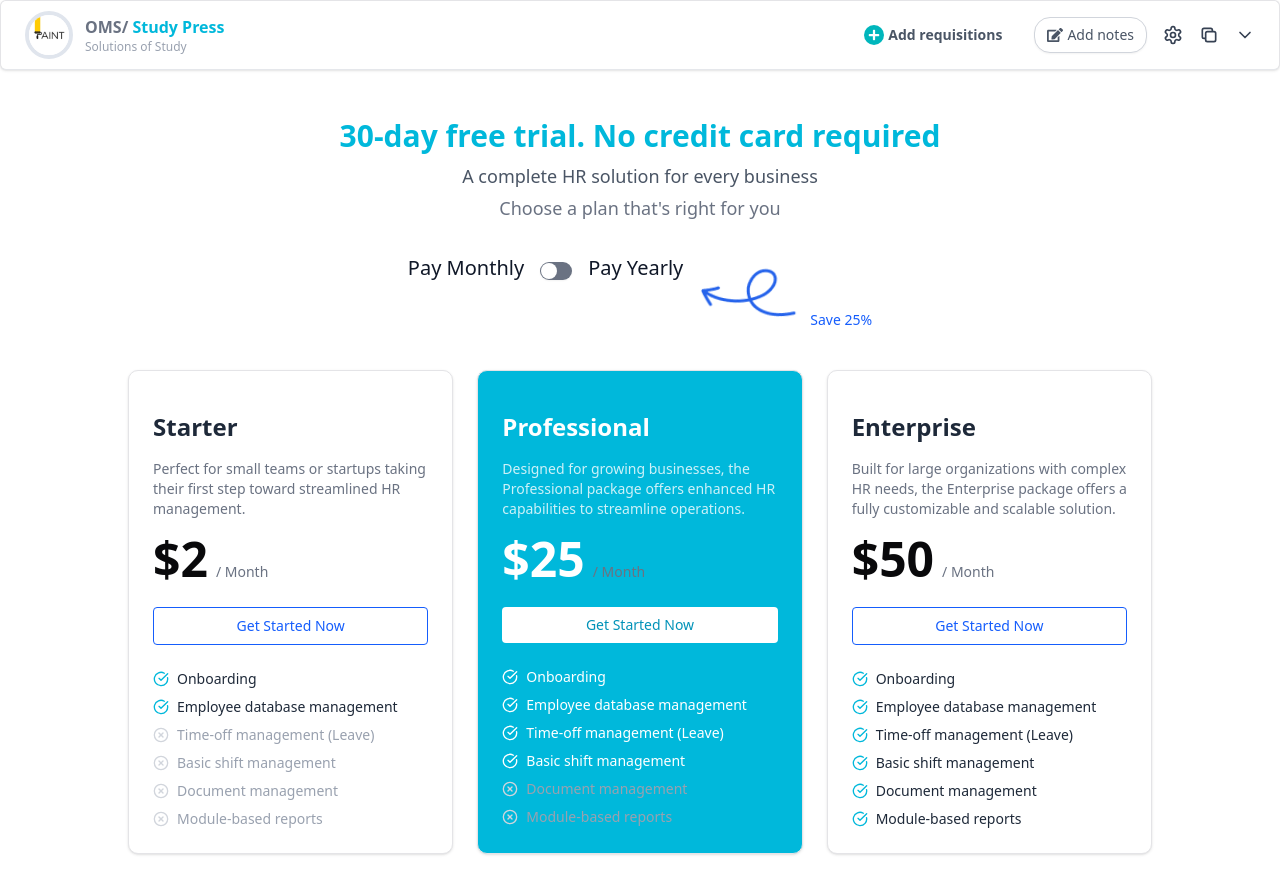
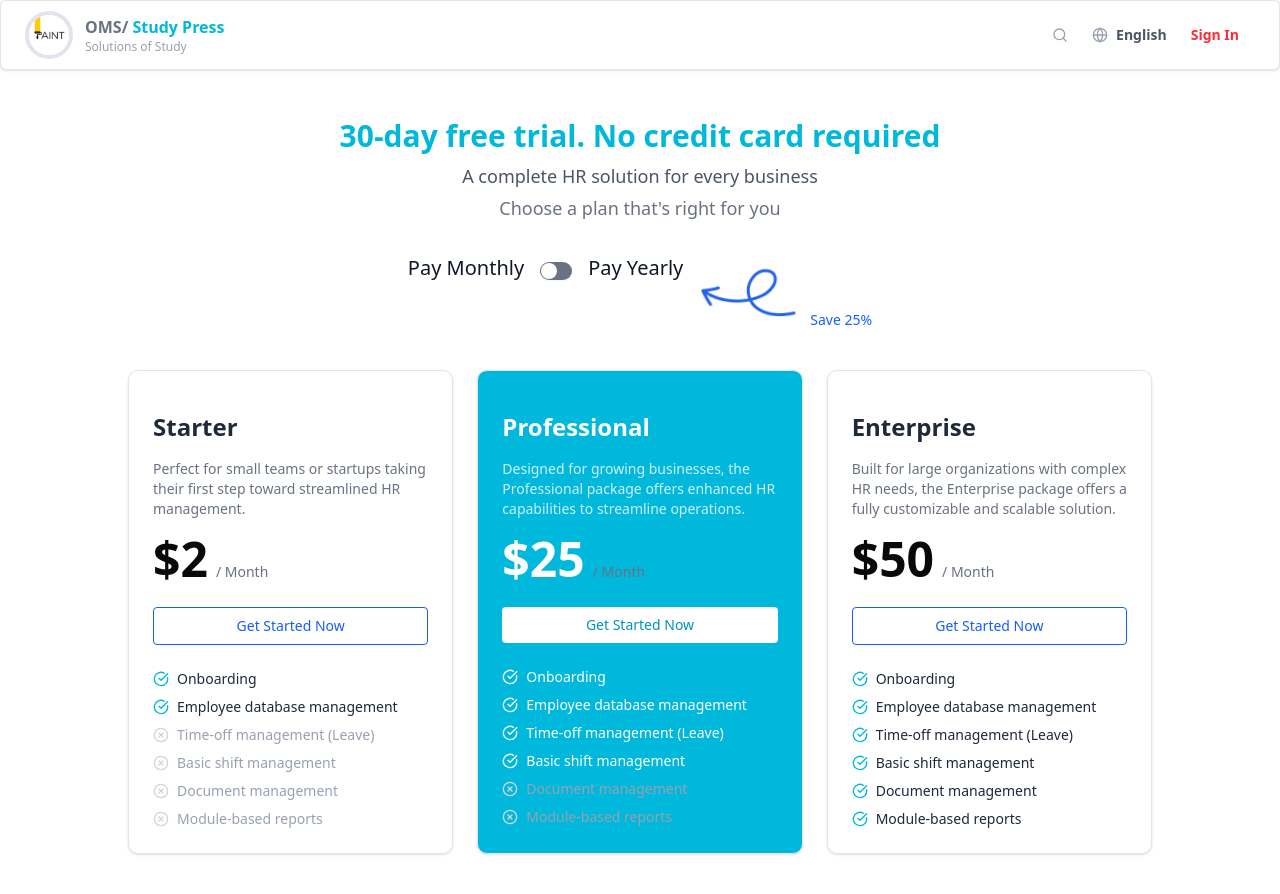
Before and after one commit to SaifullaJubair/revinr-oms-task, a Next.js app: page /pricing in a window 1280 px wide. Shown: the top 894 px of the page. Built offline with nearby package versions, Linux system fonts and the light colour scheme.

Commit message:
feat: enhance Navbar with additional icons and improved mobile layout; add Search and Globe components

```diff
--- a/src/shared/navbar/Navbar.jsx
+++ b/src/shared/navbar/Navbar.jsx
@@ -1,7 +1,15 @@
 "use client";
 import Image from "next/image";
 import React, { useState } from "react";
-import { Bell, Settings, ChevronDown, Menu, X } from "lucide-react";
+import {
+  Bell,
+  Settings,
+  ChevronDown,
+  Menu,
+  X,
+  Globe,
+  Search,
+} from "lucide-react";
 import { FaEdit, FaEyeSlash, FaPlus } from "react-icons/fa";
 import { HiOutlineDuplicate } from "react-icons/hi";
 import { Button } from "@/components/ui/button";
@@ -22,7 +30,7 @@ const Navbar = () => {
             className="rounded-full w-full object-cover bg-white"
           />
         </div>
-        <div className="hidden sm:block">
+        <div className="">
           <h3 className="font-bold text-gray-700 text-sm md:text-base">
             <span className="text-gray-500">OMS/ </span>
             <span className="text-cyan-500">Study Press</span>
@@ -32,36 +40,23 @@ const Navbar = () => {
       </Link>
 
       {/* Right Section - Desktop Buttons + Icons (Hidden on mobile) */}
-      <div className="hidden md:flex items-center gap-4">
-        <button className="flex items-center gap-1 text-sm text-gray-600 font-bold px-4 py-1 rounded hover:bg-gray-100">
-          <span className="bg-[#00B6BC] text-white rounded-full size-5 flex items-center justify-center">
-            <FaPlus size={12} />
-          </span>
-          Add requisitions
+      <div className="hidden md:flex items-center gap-6 mr-4">
+        <Search size={16} className="text-gray-400 cursor-pointer" />
+        <button className="flex items-center gap-2 text-gray-600 text-sm font-bold cursor-pointer">
+          <Globe className="text-gray-400" size={16} />
+          English
         </button>
-        <Button
-          className="flex items-center gap-1 text-sm border border-gray-300 px-3 py-1 hover:bg-gray-100 rounded-2xl text-gray-600"
-          variant={"outline"}
+        <Link
+          href="/sign-in"
+          className="text-red-500 font-bold text-sm cursor-pointer"
         >
-          <FaEdit size={14} />
-          Add notes
-        </Button>
-
-        <Settings size={20} className="text-gray-700 cursor-pointer" />
-        <HiOutlineDuplicate
-          size={20}
-          className="text-gray-700 cursor-pointer"
-        />
-        <ChevronDown size={20} className="text-gray-700 cursor-pointer" />
+          Sign In
+        </Link>
       </div>
 
       {/* Mobile Menu Button (Visible only on mobile) */}
       <div className="flex md:hidden items-center gap-3">
-        <Settings size={20} className="text-gray-700 cursor-pointer" />
-        <HiOutlineDuplicate
-          size={20}
-          className="text-gray-700 cursor-pointer"
-        />
+
 
         <button
           onClick={() => setMobileMenuOpen(!isMobileMenuOpen)}
@@ -75,40 +70,21 @@ const Navbar = () => {
       {isMobileMenuOpen && (
         <div className="md:hidden absolute top-16 right-0 left-0 bg-white shadow-lg border-t border-gray-200 z-50 p-4">
           <div className="flex flex-col space-y-4">
-            <div className="flex items-center gap-3 border-b pb-4">
-              <Image
-                src="/assets/icons/avatar.png"
-                alt="User"
-                width={40}
-                height={40}
-                className="rounded-full object-cover"
-              />
-              <div>
-                <p className="text-sm font-bold text-black">User XYZ</p>
-                <p className="text-xs text-gray-500">Super Admin</p>
-                <p className="text-xs text-pink-500">12:05 AM</p>
-              </div>
+            <div className="block  md:hidden items-center gap-6 mr-4 space-y-4">
+              <button className="flex items-center gap-2 text-gray-600 text-sm font-bold cursor-pointer">
+                <Search size={16} className="text-gray-400 cursor-pointer" />
+                Search
+              </button>
+
+              <button className="flex items-center gap-2 text-gray-600 text-sm font-bold cursor-pointer">
+                <Globe className="text-gray-400" size={16} />
+                English
+              </button>
             </div>
 
-            <button className="flex items-center gap-2 text-sm text-gray-600 font-bold px-4 py-2 rounded hover:bg-gray-100">
-              <span className="bg-[#00B6BC] text-white rounded-full size-5 flex items-center justify-center">
-                <FaPlus size={12} />
-              </span>
-              Add requisitions
-            </button>
-
-            <Button
-              className="flex items-center gap-2 text-sm border border-gray-300 px-4 py-2 hover:bg-gray-100 rounded-2xl text-gray-600 justify-start"
-              variant={"outline"}
-            >
-              <FaEdit size={14} />
-              Add notes
-            </Button>
-
-            <div className="flex items-center justify-between pt-4 border-t">
-              <p className="text-xs text-gray-500">Wednesday, 01 January</p>
-              <ChevronDown size={18} className="text-gray-700" />
-            </div>
+            <Link href="/sign-in" className="text-red-500 font-bold text-sm">
+              Sign In
+            </Link>
           </div>
         </div>
       )}
```
